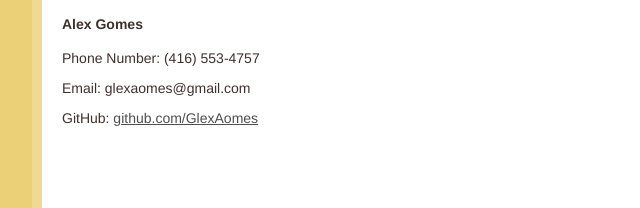
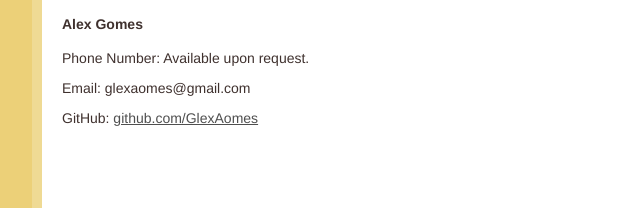
Before and after one commit to alexbgomes/-OLD-glexaomes.github.io, a plain HTML site: page contact.html in a window 1280 px wide. Shown: the part 235-443 px from the top of the page, 118-758 px from the left. Drawn offline with Linux system fonts and the light colour scheme.

Commit message:
Revision for privacy
Please use this number for serious discussions only. If you are willing enough to review revisions on my Github, I trust your conversation will be worthwhile.

```diff
--- a/contact.html
+++ b/contact.html
@@ -25,7 +25,7 @@
         <div id="contentLeft">
             <h1><u>Contact Me</u></h1>
             <h4>Alex Gomes</h4>
-            <p> Phone Number: (416) 553-4757 </p>
+            <p> Phone Number: Available upon request. </p>
             <p> Email: glexaomes@gmail.com </p>
             <p> GitHub: <a href="https://github.com/GlexAomes" target="_blank">github.com/GlexAomes</a></p>
         </div><!--contentLeft-->
```
